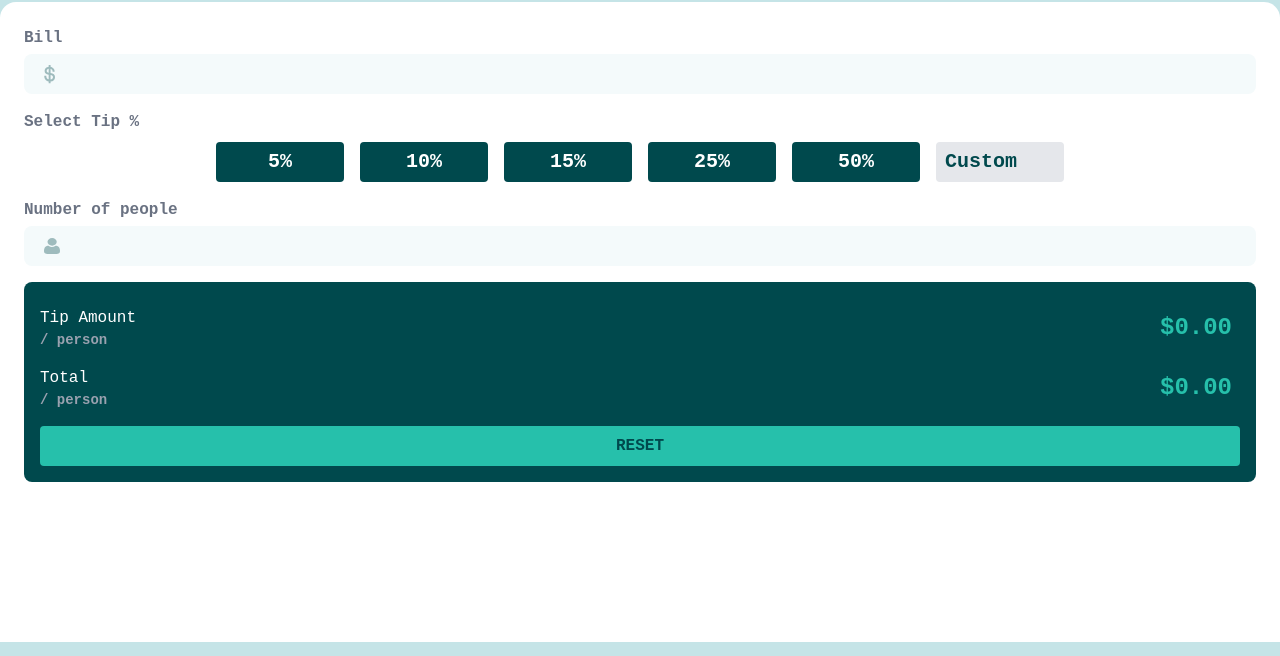
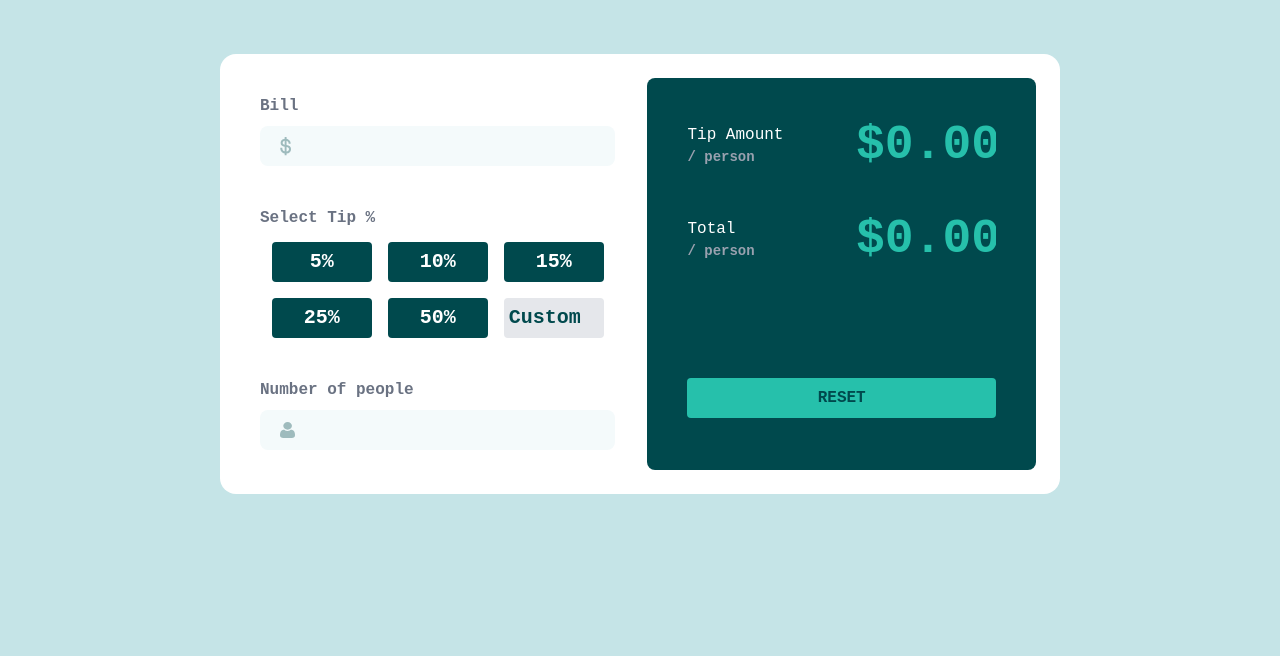
Before and after one commit to mlopezl/tip-calculator-app-challenge, a website built with Vite: page index.html in a window 1280 px wide. Shown: the part 144-800 px from the top of the page. Built offline with nearby package versions, Linux system fonts and the light colour scheme.

Commit message:
Adding styles to the tablet and desktop version

```diff
--- a/index.html
+++ b/index.html
@@ -9,10 +9,11 @@
   <link rel="stylesheet" href="./src/style.css">
 </head>
 
-<body class="bg-grey-200 flex flex-col justify-center items-center pt-15 gap-8">
+<body class="bg-grey-200 flex flex-col justify-center items-center pt-15 gap-8 lg:pt-20 lg:gap-16">
   <img src="./public/images/logo.svg" alt="Logo">
-  <form action="#" class="bg-white w-full h-160 font-space p-6 rounded-t-2xl flex flex-col gap-4">
-    <section class="bill flex flex-col gap-1">
+  <form action="#" class="bg-white max-w-110 h-160 font-space p-6 rounded-t-2xl flex flex-col gap-4 sm:max-w-150 md:max-w-160 lg:max-w-210 lg:flex-row lg:h-110 lg:rounded-2xl">
+    <div class="flex flex-col gap-4 lg:w-1/2 lg:gap-10 lg:p-4">
+    <section class="bill flex flex-col gap-1 lg:gap-2">
       <label for="bill" class="text-gray-500 font-bold">Bill</label>
       <div class="bg-grey-50 flex items-center h-10 rounded-lg p-2 pl-5">
         <img src="./public/images/icon-dollar.svg" alt="Dollar icon" class="w-3 h-5">
@@ -20,42 +21,42 @@
           class="bg-grey-50 w-full text-3xl text-right text-green-900 font-space font-bold outline-none">
       </div>
     </section>
-    <section class="type flex flex-col gap-2">
+    <section class="type flex flex-col gap-2 lg:gap-3">
       <legend class="text-gray-500 font-bold">Select Tip %</legend>
       <div class="flex flex-wrap gap-4 justify-center">
         <label
-          class="bg-green-900 text-white text-xl font-bold w-32 h-10 flex justify-center items-center rounded-sm has-[:checked]:bg-green-400 has-[:checked]:text-green-900">
+          class="bg-green-900 text-white text-xl font-bold w-32 h-10 flex justify-center items-center rounded-sm has-[:checked]:bg-green-400 has-[:checked]:text-green-900 lg:w-25">
           <input class="hidden" name="tip-type" type="radio" value="0.05">
           5%
         </label>
         <label
-          class="bg-green-900 text-white text-xl font-bold w-32 h-10 flex justify-center items-center rounded-sm has-[:checked]:bg-green-400 has-[:checked]:text-green-900">
+          class="bg-green-900 text-white text-xl font-bold w-32 h-10 flex justify-center items-center rounded-sm has-[:checked]:bg-green-400 has-[:checked]:text-green-900 lg:w-25">
           <input class="hidden" name="tip-type" type="radio" value="0.1">
           10%
         </label>
         <label
-          class="bg-green-900 text-white text-xl font-bold w-32 h-10 flex justify-center items-center rounded-sm has-[:checked]:bg-green-400 has-[:checked]:text-green-900">
+          class="bg-green-900 text-white text-xl font-bold w-32 h-10 flex justify-center items-center rounded-sm has-[:checked]:bg-green-400 has-[:checked]:text-green-900 lg:w-25">
           <input class="hidden" name="tip-type" type="radio" value="0.15">
           15%
         </label>
         <label
-          class="bg-green-900 text-white text-xl font-bold w-32 h-10 flex justify-center items-center rounded-sm has-[:checked]:bg-green-400 has-[:checked]:text-green-900">
+          class="bg-green-900 text-white text-xl font-bold w-32 h-10 flex justify-center items-center rounded-sm has-[:checked]:bg-green-400 has-[:checked]:text-green-900 lg:w-25">
           <input class="hidden" name="tip-type" type="radio" value="0.25">
           25%
         </label>
         <label
-          class="bg-green-900 text-white text-xl font-bold w-32 h-10 flex justify-center items-center rounded-sm has-[:checked]:bg-green-400 has-[:checked]:text-green-900">
+          class="bg-green-900 text-white text-xl font-bold w-32 h-10 flex justify-center items-center rounded-sm has-[:checked]:bg-green-400 has-[:checked]:text-green-900 lg:w-25">
           <input class="hidden" name="tip-type" type="radio" value="0.50">
           50%
         </label>
         <label
-          class="bg-gray-200 text-green-900 text-xl font-bold w-32 h-10 flex justify-center items-center rounded-sm">
+          class="bg-gray-200 text-green-900 text-xl font-bold w-32 h-10 flex justify-center items-center rounded-sm lg:w-25 ">
 
-          <input id="custom" placeholder="Custom" class="w-full outline-none text-right pr-8 placeholder:text-green-900 placeholder:text-xl placeholder:font-bold" name="tip-type" type="number">
+          <input id="custom" placeholder="Custom" class="w-full outline-none text-right pr-8 placeholder:text-green-900 placeholder:text-xl placeholder:font-bold lg:pr-2" name="tip-type" type="number">
         </label>
       </div>
     </section>
-     <section class="people flex flex-col gap-1">
+     <section class="people flex flex-col gap-1 lg:gap-2">
       <label for="people" class="text-gray-500 font-bold">Number of people</label>
       <div class="bg-grey-50 flex items-center h-10 rounded-lg p-2 pl-5">
         <img src="./public/images/icon-person.svg" alt="Dollar icon" class="w-4 h-4">
@@ -63,22 +64,23 @@
           class="bg-grey-50 w-full text-3xl text-right text-green-900 font-space font-bold outline-none">
       </div>
     </section>
-    <section class="results bg-green-900 rounded-lg flex flex-col p-4 pt-6 gap-4">
+    </div>
+    <section class="results bg-green-900 rounded-lg flex flex-col p-4 pt-6 gap-4 lg:w-1/2 lg:p-10 lg:gap-10">
       <div class="tip__amount flex justify-between items-center">
         <div class="flex flex-col gap-1">
           <p class="text-white h-5">Tip Amount</p>
           <p class="text-gray-400 font-bold text-sm">/ person</p>
         </div>
-        <input id="tip" class="text-green-400 w-20 text-2xl font-bold" value="$0.00">
+        <input id="tip" class="text-green-400 w-20 text-2xl font-bold lg:text-5xl lg:w-35" value="$0.00">
       </div>
       <div class="total flex justify-between items-center">
         <div class="flex flex-col gap-1">
           <p class="text-white h-5">Total</p>
           <p class="text-gray-400 font-bold text-sm">/ person</p>
         </div>
-        <input id="total" class="text-green-400 w-20 text-2xl font-bold" value="$0.00">
+        <input id="total" class="text-green-400 w-20 text-2xl font-bold lg:text-5xl lg:w-35" value="$0.00">
       </div>
-      <button type="reset" class="bg-green-400 uppercase font-bold text-green-900 h-10 rounded-sm">reset</button>
+      <button type="reset" class="bg-green-400 uppercase font-bold text-green-900 h-10 rounded-sm lg:mt-18">reset</button>
     </section>
   </form>
   <script type="module" src="/src/main.js"></script>
```
